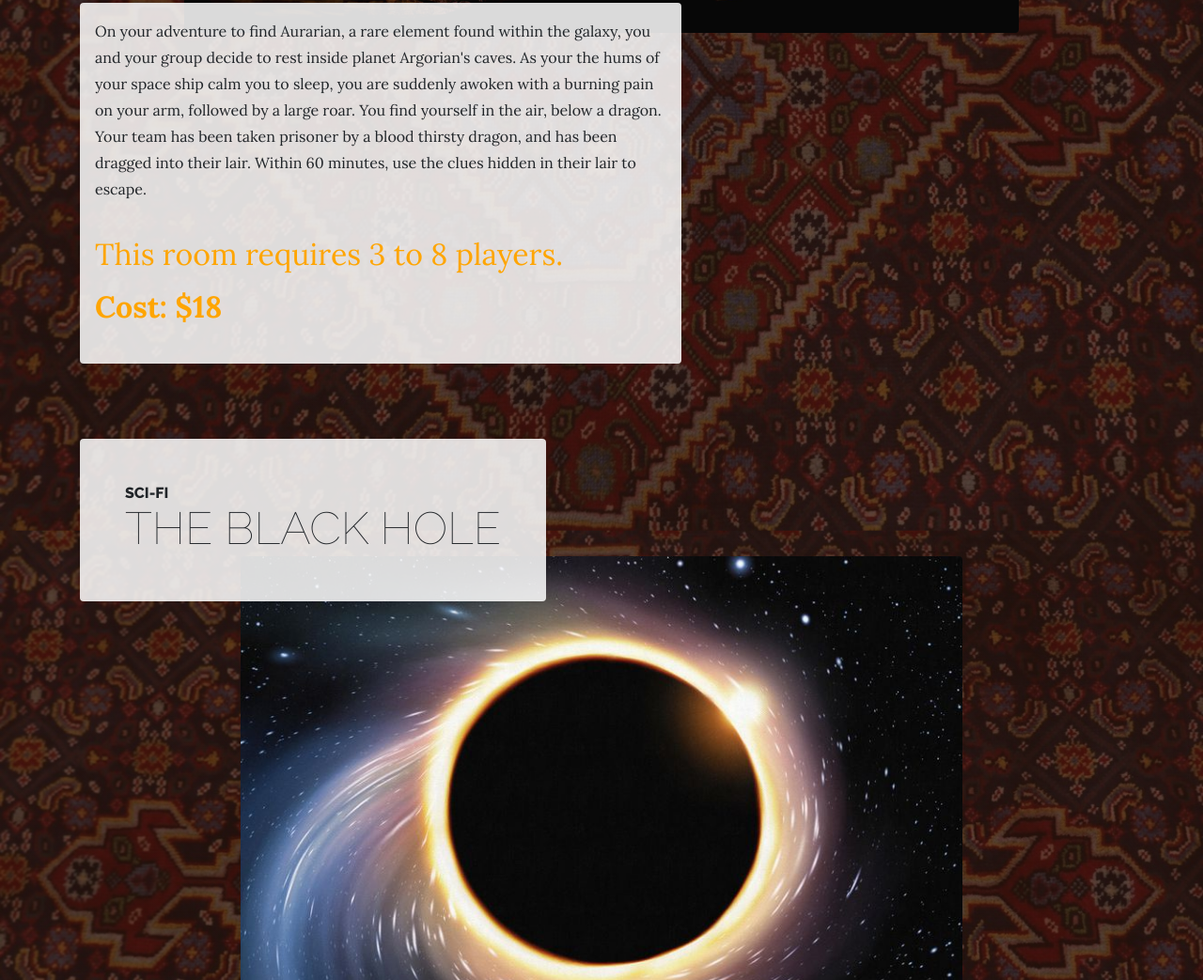
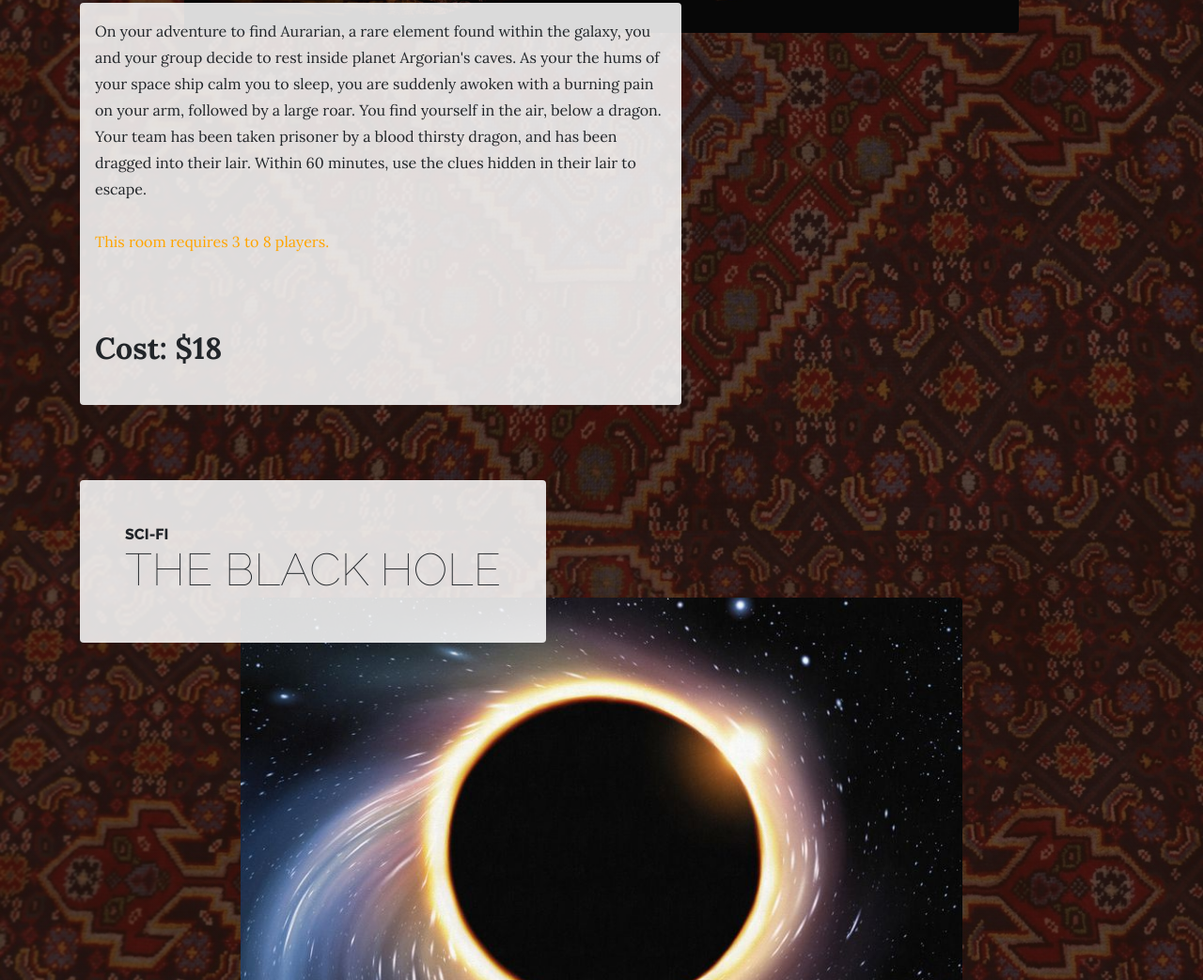
Before and after one commit to RadiantCheddar/websitedesign, a plain HTML site: page bookingRooms.html in a window 1280 px wide. Shown: the part 1142-2185 px from the top of the page at 94% size. Drawn offline with nearby package versions, Linux system fonts and the light colour scheme.

Commit message:
Update bookingRooms.html

```diff
--- a/bookingRooms.html
+++ b/bookingRooms.html
@@ -72,7 +72,7 @@
           <img class="product-item-img mx-auto d-flex rounded img-fluid mb-3 mb-lg-3" style = " max-width: 80%;"src="img/dragon2.jpg" alt="">
           <div class="product-item-description d-flex mr-auto">
             <div class="bg-faded p-3 rounded">
-              <p class="mb-0">On your adventure to find Aurarian, a rare element found within the galaxy, you and your group decide to rest inside planet Argorian's caves. As your the hums of your space ship calm you to sleep, you are suddenly awoken with a burning pain on your arm, followed by a large roar. You find yourself in the air, below a dragon. Your team has been taken prisoner by a blood thirsty dragon, and has been dragged into their lair. Within 60 minutes, use the clues hidden in their lair to escape.</br></br><p style="color:orange; font-size: 200%;">This room requires 3 to 8 players.</br><b>Cost: $18</b></p>
+              <p class="mb-0">On your adventure to find Aurarian, a rare element found within the galaxy, you and your group decide to rest inside planet Argorian's caves. As your the hums of your space ship calm you to sleep, you are suddenly awoken with a burning pain on your arm, followed by a large roar. You find yourself in the air, below a dragon. Your team has been taken prisoner by a blood thirsty dragon, and has been dragged into their lair. Within 60 minutes, use the clues hidden in their lair to escape.</br></br><p style="color:orange;">This room requires 3 to 8 players.<p style="font-size: 200%;"></br><b>Cost: $18</b></p>
             </div>
           </div>
         </div>
```
